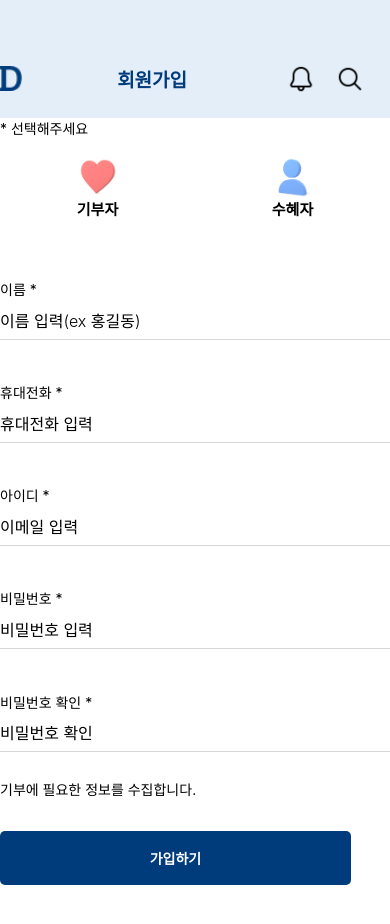
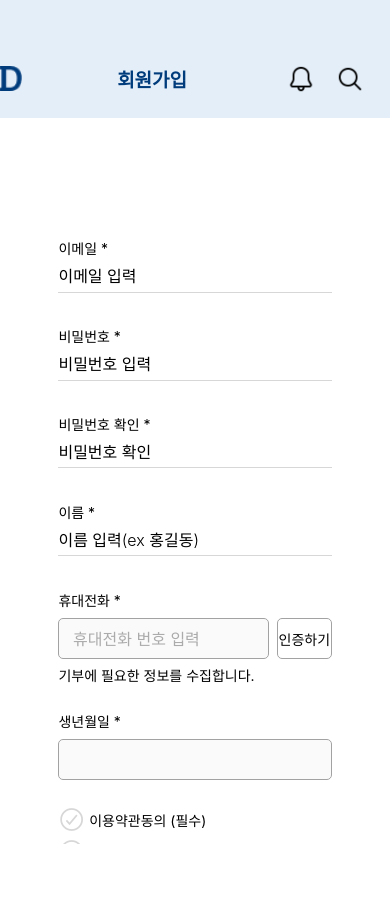
Before and after one commit to do-with/DoWith-fe, a React Native app: screen /JoinScreen in a window 390 px wide. Shown: the top 924 px of the page. After the commit the page ends 844 px from the top, so only its background shows below. Built offline with nearby package versions, Linux system fonts and the light colour scheme.

Commit message:
회원가입 구현

```diff
--- /dev/null
+++ b/components/CustomCheckBox.js
@@ -0,0 +1,39 @@
+import React, { useState } from 'react';
+import { StyleSheet, View, Text, Pressable } from 'react-native';
+import { Ionicons } from '@expo/vector-icons';
+
+export const CustomCheckBox = ({ value, onValueChange, text }) => {
+  const [isChecked, setIsChecked] = useState(value);
+
+  const toggleCheckbox = () => {
+    setIsChecked(!isChecked);
+    onValueChange && onValueChange(!isChecked);
+  };
+
+  return (
+    <Pressable onPress={toggleCheckbox}
+        style={styles.checkBox}>
+        {isChecked?
+        (<Ionicons name="checkmark-circle-outline" size={28} color="#ba3e3e" style={styles.icon} />):
+        (<Ionicons name="checkmark-circle-outline" size={28} color="#d7d7d7" style={styles.icon} />)}
+        <Text styles={styles.checkText}>{text}</Text>
+    </Pressable>
+  );
+};
+
+const styles = StyleSheet.create({
+    checkBox: {
+        display: 'flex',
+        flexDirection: 'row',
+        alignItems: 'center',
+    },
+    icon: {
+        marginRight:'1%',
+    },
+    checkText: {
+        fontWeight: 350,
+        fontSize: 13,
+        lineHeight: 19,
+        color: '#5A5A5A',
+    },
+});
--- a/screens/JoinScreen.js
+++ b/screens/JoinScreen.js
@@ -1,102 +1,70 @@
 import React, { useState, useEffect } from 'react';
-import { StyleSheet, View, ScrollView, Text, Pressable, TextInput } from 'react-native';
+import { StyleSheet, View, ScrollView, Text, Pressable, TextInput, Alert } from 'react-native';
 import { ScreenHeader } from '../components/ScreenHeader';
-import { InputImgBtn } from '../components/InputImgBtn';
 import { Variables } from '../components/Variables';
+import { LinearGradient } from 'expo-linear-gradient';
+import { CustomCheckBox } from '../components/CustomCheckBox';
+import { ipAddress } from '../ipAddress';
+import axios from 'axios';
 
 // 유효성 검사 필요
 // 휴대전화 인증 필요
 export default function Join1({navigation}){
+    // 입력 폼
     const [name, setName] = useState('');
     const [phone, setPhone] = useState('');
     const [email, setEmail] = useState('');
     const [password, setPassword] = useState('');
     const [checkPassword, setCheckPassword] = useState('');
-    const [userType, setUserType] = useState(null);
+    const [birth, setBirth] = useState('');
 
-    const [donatorSelected, setDonatorSelected] = useState(false);
-    const [receiverSelected, setReceiverSelected] = useState(false);
+    // 체크박스 폼
+    const [isAgreed1, setIsAgreed1] = useState(false); // 이용약관 동의 여부
+    const [isAgreed2, setIsAgreed2] = useState(false); // 개인정보수집이용 동의 여부
+    const [isAgreed3, setIsAgreed3] = useState(false); // 만 14세 이상 확인 여부
 
-    const handleUserType = (type) => {
-        setUserType(type);
-        if (type === '기부자') {
-            setDonatorSelected(true);
-            setReceiverSelected(false);
-        } else {
-            setDonatorSelected(false);
-            setReceiverSelected(true);
+    const clickJoin = () => {
+        if (password  !== checkPassword) {
+            Alert.alert("비밀번호");
         }
+        else if (name && phone && email && birth && password && checkPassword
+            && isAgreed1 && isAgreed2 && isAgreed3) {
+            const data = {
+                email: email,
+                password: password,
+                name: name,
+                use_pcy_agree_yn: isAgreed1,
+                info_proc_agree_yn: isAgreed2,
+                mkt_info_agree_yn: isAgreed3,
+                phone: phone,
+                birth_date: birth,
             };
 
-    const clickJoin = () => {
-        if (name && phone && email && password && checkPassword && userType && password === checkPassword) {
-          const formData = new FormData();
-          formData.append('name', name);
-          formData.append('phone', phone);
-          formData.append('email', email);
-          formData.append('password', password);
-
-          fetch(`https://${ipAddress}:8080/user`, {
-            method: 'POST',
-            body: formData
+            axios.post(`http://${ipAddress}:8080/user`, data,
+            {
+                headers: {
+                    'Content-Type': 'application/json'
+                }
             })
-            .then(response => response.json())
-            .then(data => {
-              console.log(data);
+            .then(() => {
+                Alert.alert("회원가입에 성공하셨습니다! 다시 로그인해주세요");
                 navigation.navigate('LoginScreen');
             })
-            .catch(error => {
-              console.error(error);
-            });
+            .catch(error => console.log(error));
         }
     };
 
     return(
         <View style={styles.joinBody}>
             <ScreenHeader headerTitle="회원가입"/>
-            <View style={styles.joinContent}>
-                <ScrollView style={{height: '100%'}}>
-                    <View style={styles.chooseType}>
-                        <View>
-                            <Text style={styles.inputTitle}>* 선택해주세요</Text>
-                        </View>
-                        <View style={{marginTop: '2%', flexDirection:'row', justifyContent: 'space-around'}}>
-                            <InputImgBtn
-                                url={require("../assets/donator.png")}
-                                title="기부자"
-                                onPress={() => handleUserType('기부자')}
-                                selected={donatorSelected}/>
-                            <InputImgBtn
-                                url={require("../assets/receiver.png")}
-                                title="수혜자"
-                                onPress={() => handleUserType('수혜자')}
-                                selected={receiverSelected}/>
-                        </View>
-                    </View>
-
+            <ScrollView
+                contentContainerStyle={styles.joinContent}
+                showsVerticalScrollIndicator={false}
+                keyboardShouldPersistTaps='handled'>
+                <View style={styles.scrollView}>
                     <View style={styles.inputInfo}>
                         <View style={styles.inputText}>
-                            <Text style={styles.inputTitle}>이름 *</Text>
-                            <TextInput
-                                value={name}
-                                onChangeText={setName}
-                                placeholder="이름 입력(ex 홍길동)"
-                                style={styles.textForm}
-                            />
-                        </View>
-
-                        <View style={styles.inputText}>
-                            <Text style={styles.inputTitle}>휴대전화 *</Text>
-                            <TextInput
-                                value={phone}
-                                onChangeText={setPhone}
-                                placeholder="휴대전화 입력"
-                                style={styles.phoneForm}
-                            />
-                        </View>
-
-                        <View style={styles.inputText}>
-                            <Text style={styles.inputTitle}>아이디 *</Text>
+                            <Text style={styles.inputTitle}>이메일 *</Text>
                             <TextInput
                                 value={email}
                                 onChangeText={setEmail}
@@ -124,17 +92,58 @@ export default function Join1({navigation}){
                                 style={styles.textForm}
                             />
                         </View>
-
-                        <Text>기부에 필요한 정보를 수집합니다.</Text>
-
+                        <View style={styles.inputText}>
+                            <Text style={styles.inputTitle}>이름 *</Text>
+                            <TextInput
+                                value={name}
+                                onChangeText={setName}
+                                placeholder="이름 입력(ex 홍길동)"
+                                style={styles.textForm}
+                            />
                         </View>
 
-                    <Pressable style={styles.joinBtn}
-                        onPress={clickJoin}>
-                        <Text style={{color: 'white', fontWeight: 'bold'}}>가입하기</Text>
+                        <View style={[styles.inputPhoneText, {marginBottom: '10%'}]}>
+                            <Text style={styles.inputTitle}>휴대전화 *</Text>
+                            <View style={styles.phoneHorizontal}>
+                                <TextInput
+                                    value={phone}
+                                    onChangeText={setPhone}
+                                    placeholder="휴대전화 번호 입력"
+                                    style={styles.phoneForm}
+                                />
+                                <Pressable style={styles.phoneAuth}>
+                                    <Text>인증하기</Text>
                                 </Pressable>
+                            </View>
+                            <Text>기부에 필요한 정보를 수집합니다.</Text>
+                        </View>
+
+                        <View style={styles.inputPhoneText}>
+                            <Text style={styles.inputTitle}>생년월일 *</Text>
+                            <TextInput
+                                value={birth}
+                                onChangeText={setBirth}
+                                style={styles.birthForm}
+                            />
+                        </View>
+
+                        <View>
+                            <CustomCheckBox value={isAgreed1} onValueChange={setIsAgreed1} text="이용약관동의 (필수)" />
+                            <CustomCheckBox value={isAgreed2} onValueChange={setIsAgreed2} text="개인정보수집이용 동의 (필수)" />
+                            <CustomCheckBox value={isAgreed3} onValueChange={setIsAgreed3} text="만 14세 이상 확인 (필수)" />
+                        </View>
+
+                        <View style={styles.joinBtnView}>
+                            <LinearGradient colors={["#4A6BAC", "#1B3974"]}
+                                style={styles.joinBtn}>
+                                <Pressable onPress={clickJoin}>
+                                    <Text style={styles.joinBtnText}>가입하기</Text>
+                                </Pressable>
+                            </LinearGradient>
+                        </View>
+                    </View>
+                </View>
             </ScrollView>
-            </View>
         </View>
     );
 };
@@ -144,18 +153,19 @@ const styles = StyleSheet.create({
         width: '100%',
         height: '100%',
         backgroundColor: 'white',
-        wordBreak: 'break-all',
+        display: 'flex',
+        alignItems: 'center',
     },
     joinContent: {
         width: '100%',
-        height: '100%',
-        position: 'relative',
+        alignItems: 'center',
         top: '14%',
+        paddingBottom: 400,
     },
-    chooseType: {
-        width: '100%',
-        height: '19%',
-        position: 'relative',
+    scrollView: {
+        width: '90%',
+        height: '90%',
+        top: '30%',
     },
     inputInfo: {
         height: '100%',
@@ -170,7 +180,6 @@ const styles = StyleSheet.create({
         display: 'flex',
         flexDirection: 'column',
         marginVertical: '4%',
-
     },
     inputTitle: {
         marginBottom: '3%',
@@ -183,24 +192,72 @@ const styles = StyleSheet.create({
         fontWeight: '300',
         paddingBottom: '2%',
     },
+    inputPhoneText: {
+        width: '100%',
+        height: '15%',
+        position: 'relative',
+        display: 'flex',
+        flexDirection: 'column',
+        marginVertical: '4%',
+    },
+    phoneHorizontal: {
+        display: 'flex',
+        flexDirection: 'row',
+        justifyContent: 'space-between',
+        alignItems: 'center',
+        height: '50%',
+        marginBottom: '2%',
+    },
     phoneForm:{
-        display: 'flex',
-        justifyContent: 'space-evenly',
-        width: '100%',
-        // fontFamily: 'Noto Sans KR',
+        width: '77%',
+        height: '100%',
+        backgroundColor: 'rgba(245, 245, 245, 0.52)',
+        borderWidth: 1,
+        borderColor: '#A3A2A2',
+        borderRadius: 5,
+        color: '#ABABAB',
+        boxSizing: 'border-box',
+        paddingLeft: '5%',
         fontSize: 16,
-        fontWeight: '300',
-        borderBottomWidth: 1,
-        borderBottomColor: '#d7d7d7',
-        paddingBottom: '2%',
     },
-    joinBtn: {
+    phoneAuth: {
+        borderWidth: 1,
+        borderColor: '#A3A2A2',
+        borderRadius: 5,
+        width: '20%',
+        height: '100%',
         display: 'flex',
         justifyContent: 'center',
         alignItems: 'center',
-        width: '90%',
-        height: '9%',
+    },
+    birthForm: {
+        width: '100%',
+        height: '50%',
+        backgroundColor: 'rgba(245, 245, 245, 0.52)',
+        borderWidth: 1,
+        borderColor: '#A3A2A2',
+        borderRadius: 5,
+        color: '#ABABAB',
+        boxSizing: 'border-box',
+        paddingLeft: '5%',
+        fontSize: 14,
+    },
+    joinBtnView: {
+        display: 'flex',
+        justifyContent: 'center',
+        alignItems: 'center',
+    },
+    joinBtn: {
         backgroundColor: Variables.btnColor,
         borderRadius: 5,
+        width: '100%',
+        height: '30%',
+        justifyContent: 'center',
+        alignItems: 'center',
+    },
+    joinBtnText: {
+        color: 'white',
+        fontSize: 19,
+        fontWeight: 700,
     },
 });
```
Lines whose indentation alone changed are shown as unchanged.
